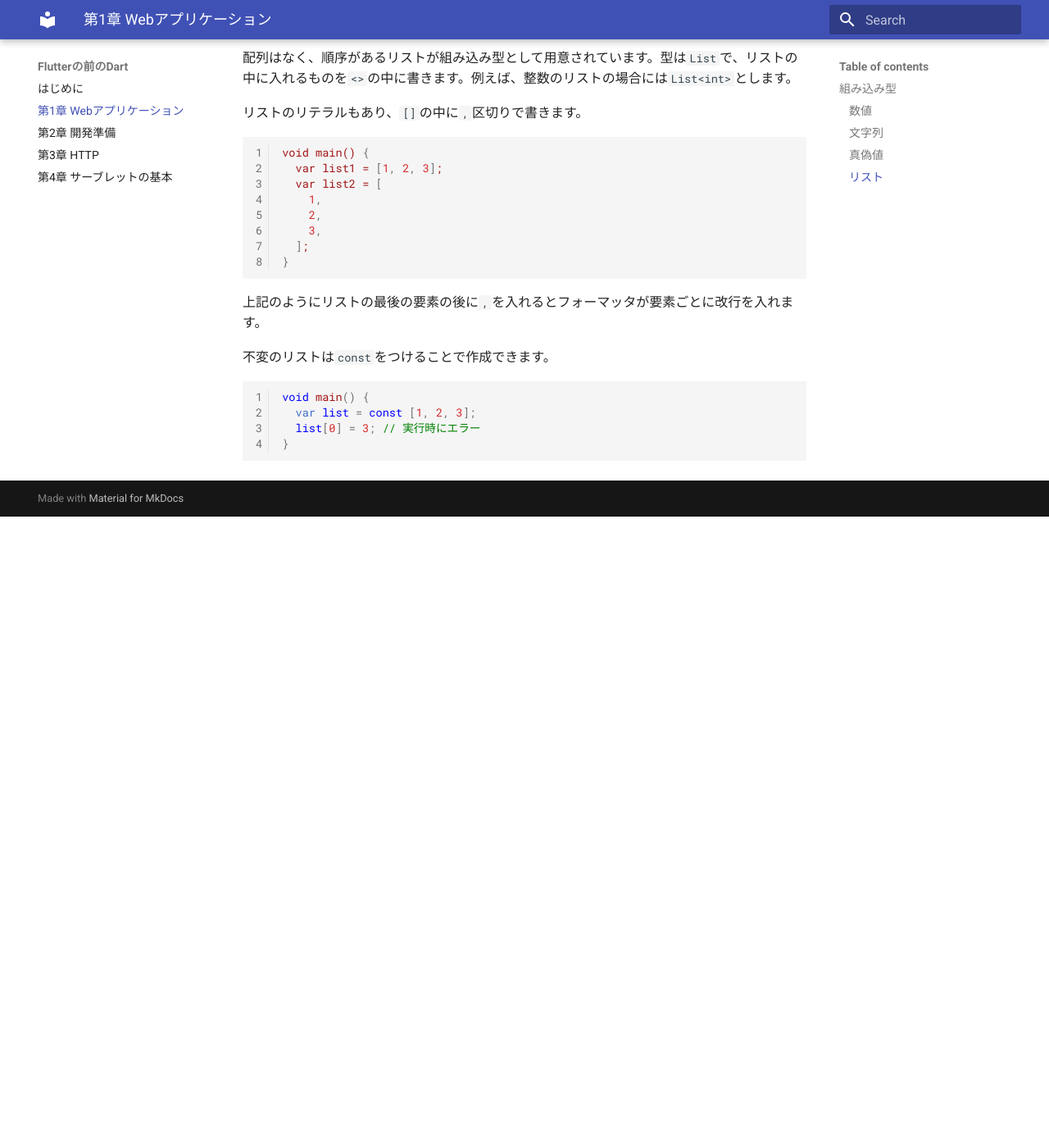
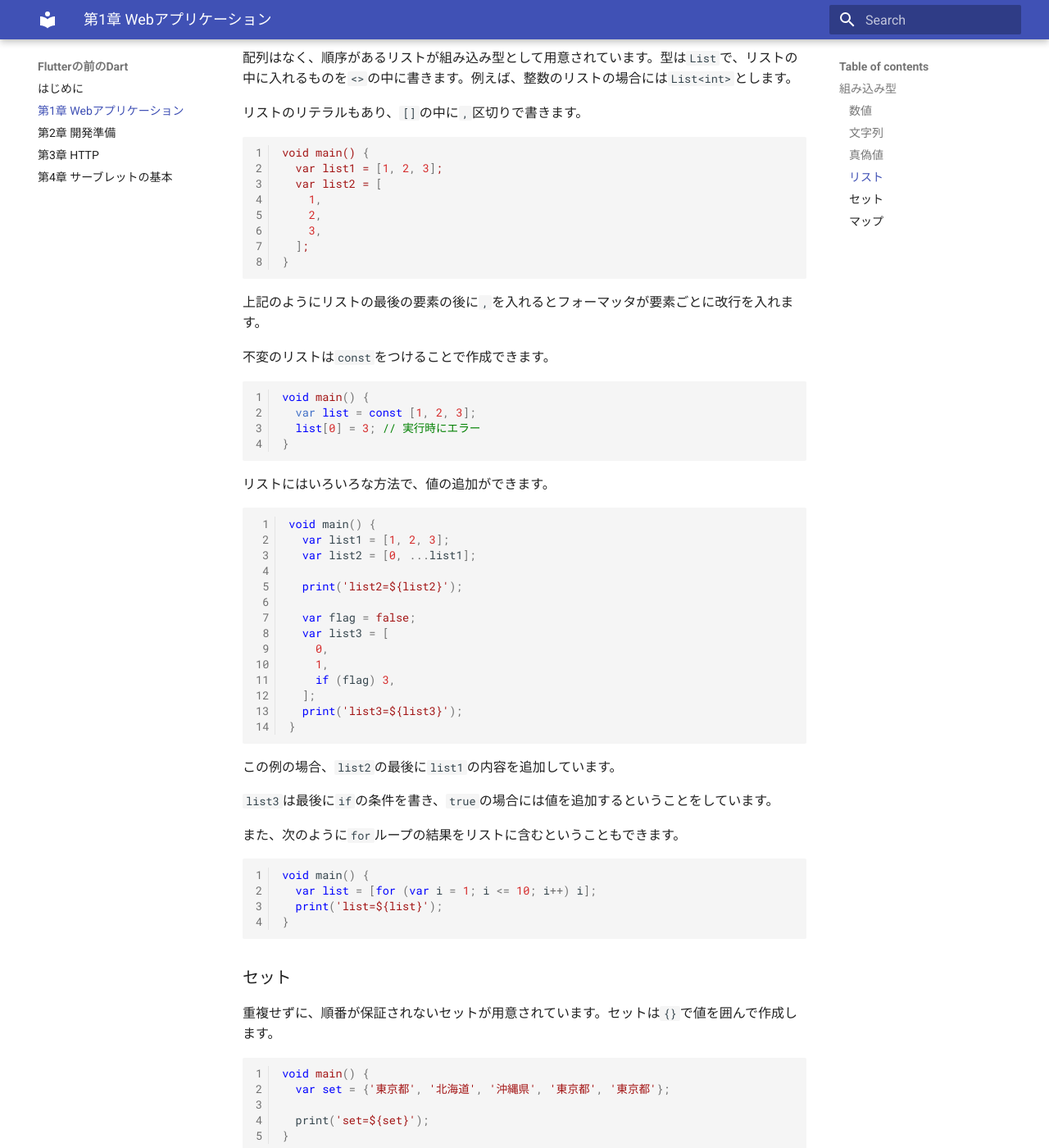
Before and after one commit to webarata3/doc-Flutter, an MkDocs documentation site: the page built from docs/01/index.md, in a window 1280 px wide and 1400 px high, scrolled down 1900 px. Shown: the whole window at 82% size. Built offline with MkDocs 1.6.1 and Material for MkDocs 9.7.7, drawn with Linux system fonts in a browser that asks for light colours; before the commit the page ends 2530 px from its top, so only the background shows below that; some of the changed text lies outside the part shown.

Commit message:
1章に追加

````diff
--- a/docs/01/index.md
+++ b/docs/01/index.md
@@ -109,3 +109,77 @@ void main() {
   list[0] = 3; // 実行時にエラー
 }
 ```
+
+リストにはいろいろな方法で、値の追加ができます。
+
+```dart
+void main() {
+  var list1 = [1, 2, 3];
+  var list2 = [0, ...list1];
+
+  print('list2=${list2}');
+
+  var flag = false;
+  var list3 = [
+    0,
+    1,
+    if (flag) 3,
+  ];
+  print('list3=${list3}');
+}
+```
+
+この例の場合、`list2`の最後に`list1`の内容を追加しています。
+
+`list3`は最後に`if`の条件を書き、`true`の場合には値を追加するということをしています。
+
+また、次のように`for`ループの結果をリストに含むということもできます。
+
+```dart
+void main() {
+  var list = [for (var i = 1; i <= 10; i++) i];
+  print('list=${list}');
+}
+```
+
+### セット
+
+重複せずに、順番が保証されないセットが用意されています。セットは`{}`で値を囲んで作成します。
+
+```dart
+void main() {
+  var set = {'東京都', '北海道', '沖縄県', '東京都', '東京都'};
+
+  print('set=${set}');
+}
+```
+
+上記のように、作成すると`東京都`は重複しているため1つだけセットされます（上記のようにリテラルでセットを作り、重複しているとエディタで警告が表示されます）。
+
+空の`Set`のリテラルを書く場合は、次のように型を明示します。
+
+```dart
+void main() {
+  var set = <String>{};
+
+  print('set=${set}');
+}
+```
+
+### マップ
+
+キーと値をセットにしたマップも組み込み型として用意されています。マップはセットと同様にリテラルは`{}`で定義します。`{}`の中では`:`でキーと値を区切ります。
+
+```dart
+void main() {
+  var map = {
+    '長野県': '長野市',
+    '北海道': '札幌市',
+    '富山県': '富山市',
+  };
+
+  print('富山県の県庁所在地は${map["富山県"]}');
+}
+```
+
+マップの値の取得は`[]`の中にキーを書くことで行える。
````
